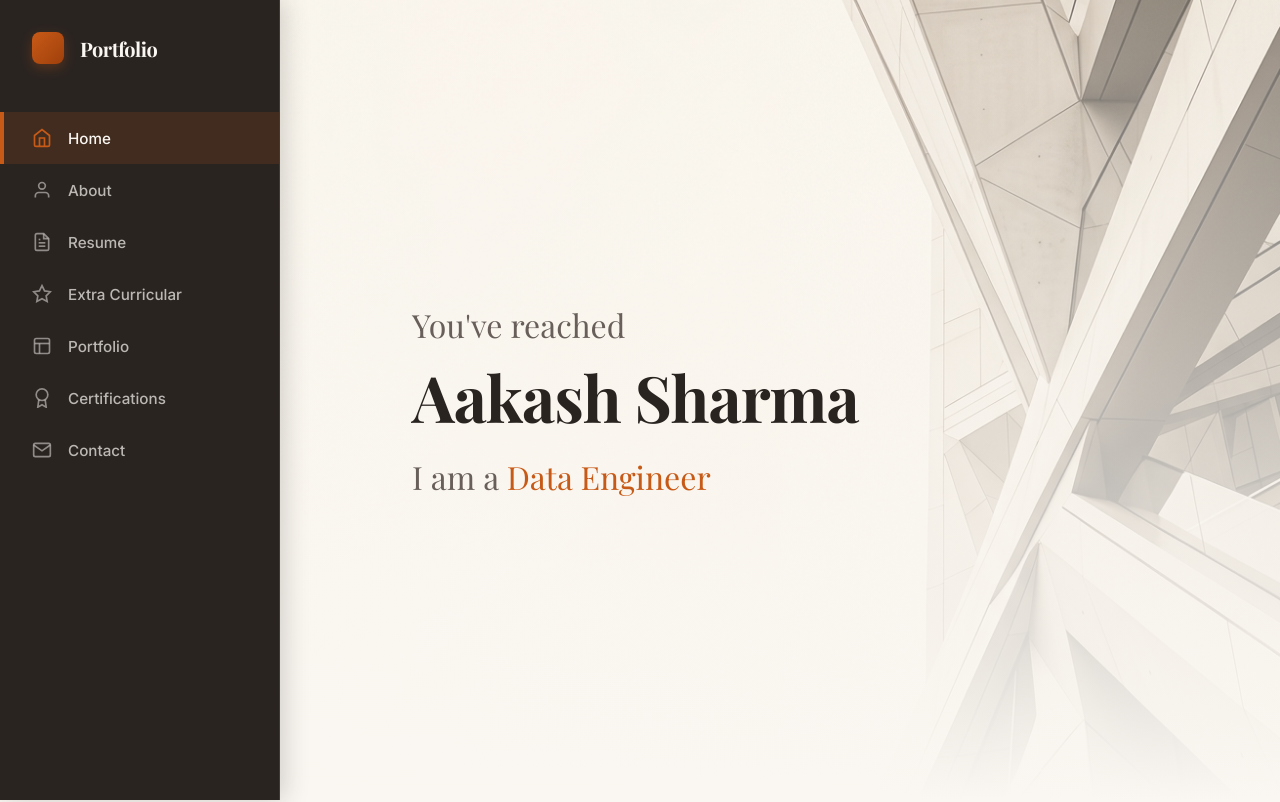
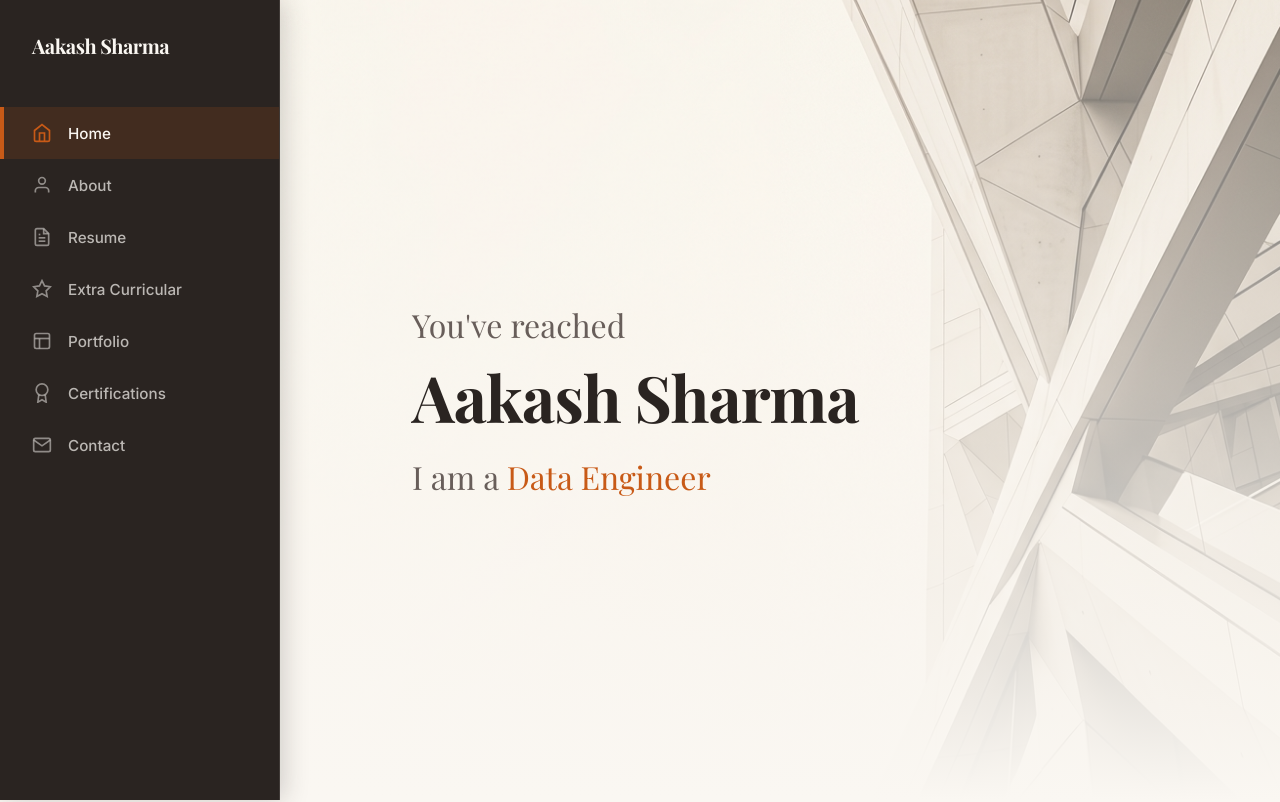
Before and after one commit to aakashs-dev/aakashs-dev.github.io, an Angular app: page / in a window 1280 px wide. Shown: the top 802 px of the page. Built offline with nearby package versions, Linux system fonts and the light colour scheme; a web font is replaced by a local one.

Commit message:
style(sidenav): remove placeholder logo icon and display user name

```diff
--- a/src/app/components/sidenav/sidenav.html
+++ b/src/app/components/sidenav/sidenav.html
@@ -1,7 +1,6 @@
 <aside class="sidenav">
   <div class="logo">
-    <span class="logo-icon"></span>
-    <span class="logo-text">Portfolio</span>
+    <span class="logo-text">Aakash Sharma</span>
   </div>
   <nav class="nav-menu">
     <a href="#home" class="nav-item" [class.active]="activeSection() === 'home'">
```
